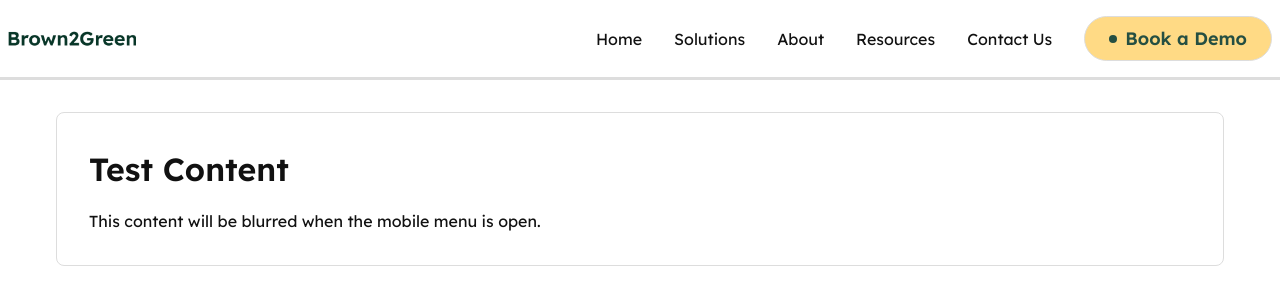
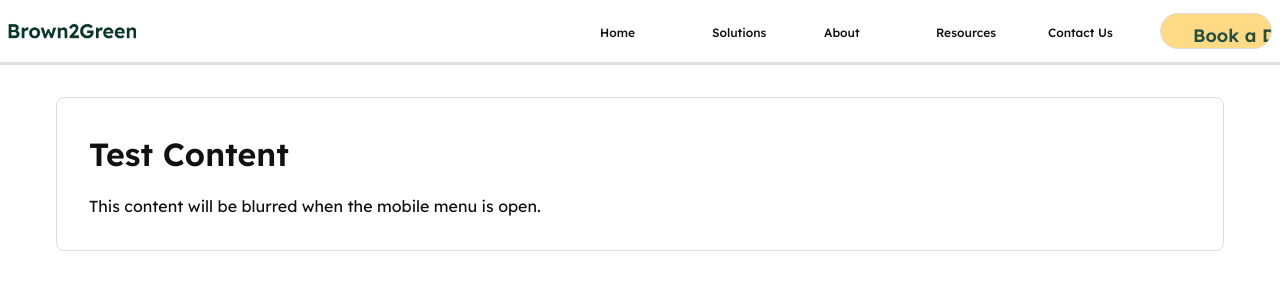
Before and after one commit to raptor-07/b2gs-test-v3, a Next.js app: page / in a window 1280 px wide. Shown: the top 304 px of the page. Built offline with nearby package versions, Linux system fonts and the light colour scheme.

Commit message:
fix skeleton

```diff
--- a/src/ui/header/components/client/HeaderContent.tsx
+++ b/src/ui/header/components/client/HeaderContent.tsx
@@ -9,17 +9,35 @@ import { NavigationMenu } from "./NavigationMenu";
 import { MenuToggle } from "./MenuToggle";
 import { MobileOverlay } from "./MobileOverlay";
 
-function HeaderSkeleton({ items }: HeaderContentProps) {
+const NAV_ITEMS_COUNT = 5; // Match with actual nav items count
+const NAV_ITEM_WIDTH = 80; // px - Approximate width of nav items
+
+function HeaderSkeleton() {
   return (
-    <div className="flex w-full items-center justify-between">
-      <div className="h-8 w-32 min-w-[128px] bg-gray-100 animate-pulse rounded" />
-      <div className="hidden md:flex space-x-8">
-        {items.map((_, i) => (
-          <div key={i} className="h-4 w-20 bg-gray-100 animate-pulse rounded" />
+    <div className="flex h-16 w-full items-center justify-between">
+      {/* Logo skeleton */}
+      <div className="relative h-8 w-32">
+        <div className="h-full w-full rounded bg-gray-100 animate-pulse" />
+      </div>
+
+      {/* Navigation skeleton - Hidden on mobile */}
+      <div className="hidden md:flex items-center space-x-8">
+        {Array.from({ length: NAV_ITEMS_COUNT }).map((_, i) => (
+          <div
+            key={i}
+            className="h-4 w-20 rounded bg-gray-100 animate-pulse"
+            style={{
+              animationDelay: `${i * 0.1}s`,
+              width: `${NAV_ITEM_WIDTH}px`,
+            }}
+          />
         ))}
-        <div className="h-8 w-28 bg-gray-100 animate-pulse rounded" />
+        {/* Demo button skeleton */}
+        <div className="h-9 w-28 rounded bg-gray-100 animate-pulse" />
       </div>
-      <div className="block md:hidden h-8 w-8 bg-gray-100 animate-pulse rounded" />
+
+      {/* Mobile menu button skeleton */}
+      <div className="block h-10 w-10 md:hidden rounded bg-gray-100 animate-pulse" />
     </div>
   );
 }
@@ -29,12 +47,12 @@ export function HeaderContent({ items }: HeaderContentProps) {
   const [isOpen, setIsOpen] = useState(false);
 
   if (isLoading) {
-    return <HeaderSkeleton items={items} />;
+    return <HeaderSkeleton />;
   }
 
   return (
     <>
-      <div className="flex w-full items-center justify-between px-2 py-4 border-b-2 border-gray-400/40 ">
+      <div className="flex h-16 w-full items-center justify-between px-2 py-4 border-b-2 border-gray-400/40">
         <Link href="/">
           <LogoImage variant={isMobile ? "mobile" : "desktop"} />
         </Link>
--- a/src/ui/header/components/client/MenuToggle.tsx
+++ b/src/ui/header/components/client/MenuToggle.tsx
@@ -9,7 +9,7 @@ export function MenuToggle({ isOpen, onClick }: MenuButtonProps) {
   return (
     <motion.button
       onClick={onClick}
-      className="z-50 p-2 text-gray-800"
+      className="h-10 w-10 flex items-center justify-center text-gray-800"
       animate={isOpen ? "hidden" : "visible"}
       variants={menuButtonVariants}
       aria-label="Toggle menu"
--- a/src/ui/header/components/client/NavigationMenu.tsx
+++ b/src/ui/header/components/client/NavigationMenu.tsx
@@ -3,29 +3,30 @@
 import Link from "next/link";
 import { motion } from "framer-motion";
 import DemoButton from "@/components/buttons/demo-button";
+import { underlineMotion } from "../../animations/variants";
 import { NavbarProps } from "../../types";
-import { underlineMotion } from "../../animations/variants";
 
 export function NavigationMenu({ items }: NavbarProps) {
   return (
-    <nav className="flex items-center space-x-8">
+    <nav className="hidden md:flex items-center space-x-8">
       {items.map((item) => (
-        <Link key={item.name} href={item.href} className="relative py-2">
-          <motion.div
-            initial="rest"
-            whileHover="hover"
-            animate="rest"
-            className="relative"
+        <div key={item.name} className="relative w-20">
+          <Link
+            href={item.href}
+            className="relative text-sm font-medium text-gray-800 hover:text-primary-500"
           >
-            <span className="relative z-10">{item.name}</span>
+            {item.name}
             <motion.div
+              className="absolute -bottom-1 left-0 h-0.5 w-0 bg-primary-500"
+              initial="rest"
+              whileHover="hover"
+              animate="rest"
               variants={underlineMotion}
-              className="absolute bottom-0 left-0 h-0.5 bg-primary-500"
             />
-          </motion.div>
-        </Link>
+          </Link>
+        </div>
       ))}
-      <DemoButton />
+      <DemoButton className="h-9 w-28" />
     </nav>
   );
 }
```
